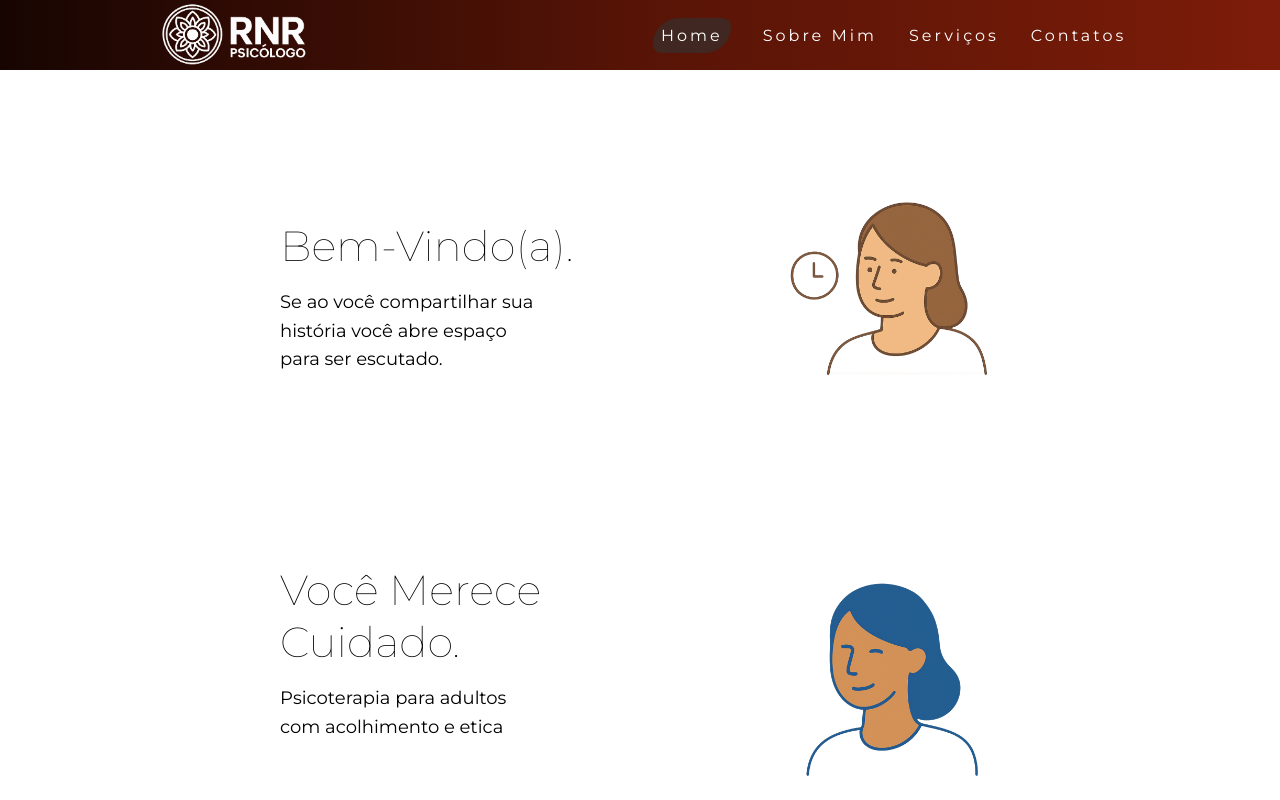
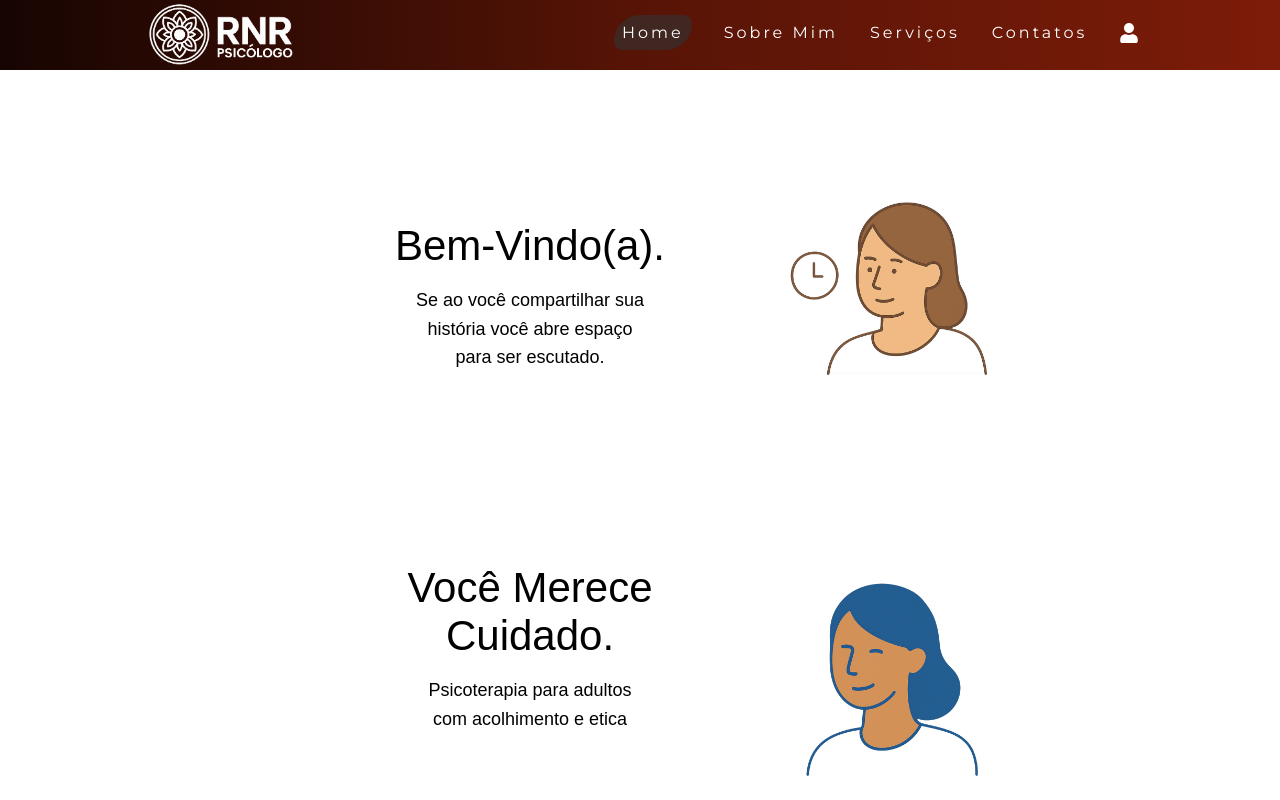
Before and after one commit to VictorEmanuel06/projeto-integrador-back-end, a React (Vite) app: page / in a window 1280 px wide. Shown: the top 800 px of the page. Built offline with nearby package versions, Linux system fonts and the light colour scheme.

Commit message:
atualização

```diff
--- a/package.json
+++ b/package.json
@@ -18,6 +18,7 @@
     "date-fns": "^4.4.0",
     "react": "^19.2.6",
     "react-dom": "^19.2.6",
+    "react-icons": "^5.6.0",
     "react-router-dom": "^7.16.0"
   },
   "devDependencies": {
--- a/src/components/menu/Menu.css
+++ b/src/components/menu/Menu.css
@@ -8,6 +8,12 @@
     position: relative;
     z-index: 1000;
   }
+
+  .login-icon svg {
+  font-size: 20px;
+  color: #fff;
+  cursor: pointer;
+}
 
   .logo-menu {
     max-width: 160px;
--- a/src/components/menu/Menu.jsx
+++ b/src/components/menu/Menu.jsx
@@ -2,6 +2,8 @@ import "../menu/Menu.css";
 import logo_page from '../../assets/logo_page.png';
 import { useState } from 'react';
 import { NavLink } from "react-router-dom";
+import { FaUser } from "react-icons/fa";
+
 
 function Menu() {
   const [active, setActive] = useState(false);
@@ -38,6 +40,12 @@ function Menu() {
 
         <li style={{ animation: active ? `navLinkFade 0.5s ease forwards 0.6s` : "", }}>
           <NavLink to="/Contatos">Contatos</NavLink>
+        </li>
+        <li>
+          <NavLink to="/loginusuario" className="login-icon">
+            <FaUser />
+          </NavLink>
+
         </li>
 
 
--- a/src/main.jsx
+++ b/src/main.jsx
@@ -5,6 +5,8 @@ import '@fortawesome/fontawesome-free/css/all.min.css';
 import "./index.css";
 
 import App from "./App.jsx";
+
+import ErrorPage from "./pages/errorpage/ErrorPage.jsx";
 
 import { createBrowserRouter, RouterProvider, Route, Navigate} from "react-router-dom";
 
@@ -36,7 +38,7 @@ const router = createBrowserRouter([
   {
     path: "/",
     element: <App />,
-
+    errorElement: <ErrorPage />,
     children: [
       {
       path: "/",
@@ -107,7 +109,7 @@ const router = createBrowserRouter([
       {
         path: "/calendario",
         element: <Calendario />
-      }
+      },
 
 
     ]
--- /dev/null
+++ b/src/pages/errorpage/ErrorPage.css
@@ -0,0 +1,11 @@
+h1{
+    text-align: center;
+    font-size: 40px;
+    font-family: sans-serif;
+}
+
+p{
+    text-align: center;
+    font-size: 25px;
+    font-family: sans-serif;
+}
--- /dev/null
+++ b/src/pages/errorpage/ErrorPage.jsx
@@ -0,0 +1,17 @@
+import { useRouteError } from "react-router-dom";
+import './ErrorPage.css';
+const ErrorPage = () => {
+
+    const error = useRouteError();
+
+    console.error(error);
+
+  return (
+    <div>
+        <h1>Página não encontrada!</h1><br/>
+        <p>Temos um problema</p>
+    </div>
+  )
+}
+
+export default ErrorPage;
```
Also changed, not shown: 1 other file (tests, documents, lock files or other folders).
